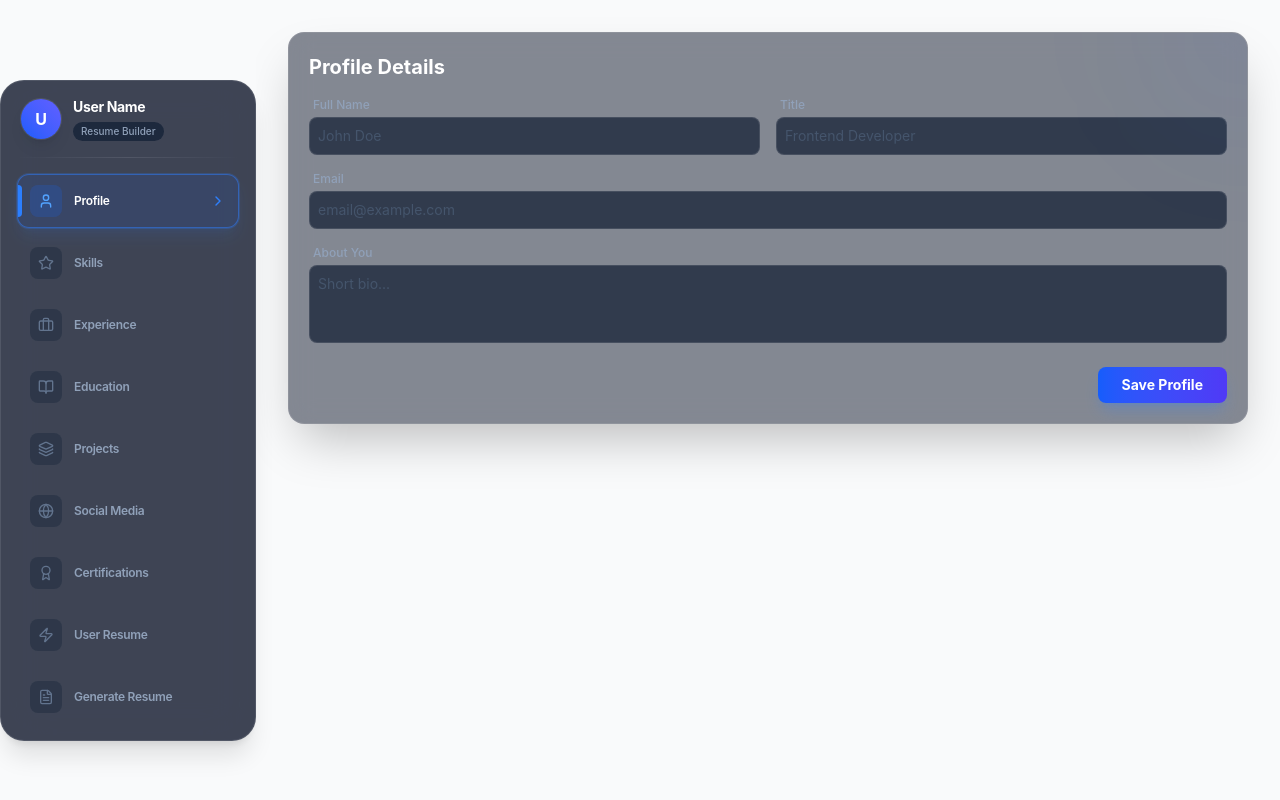
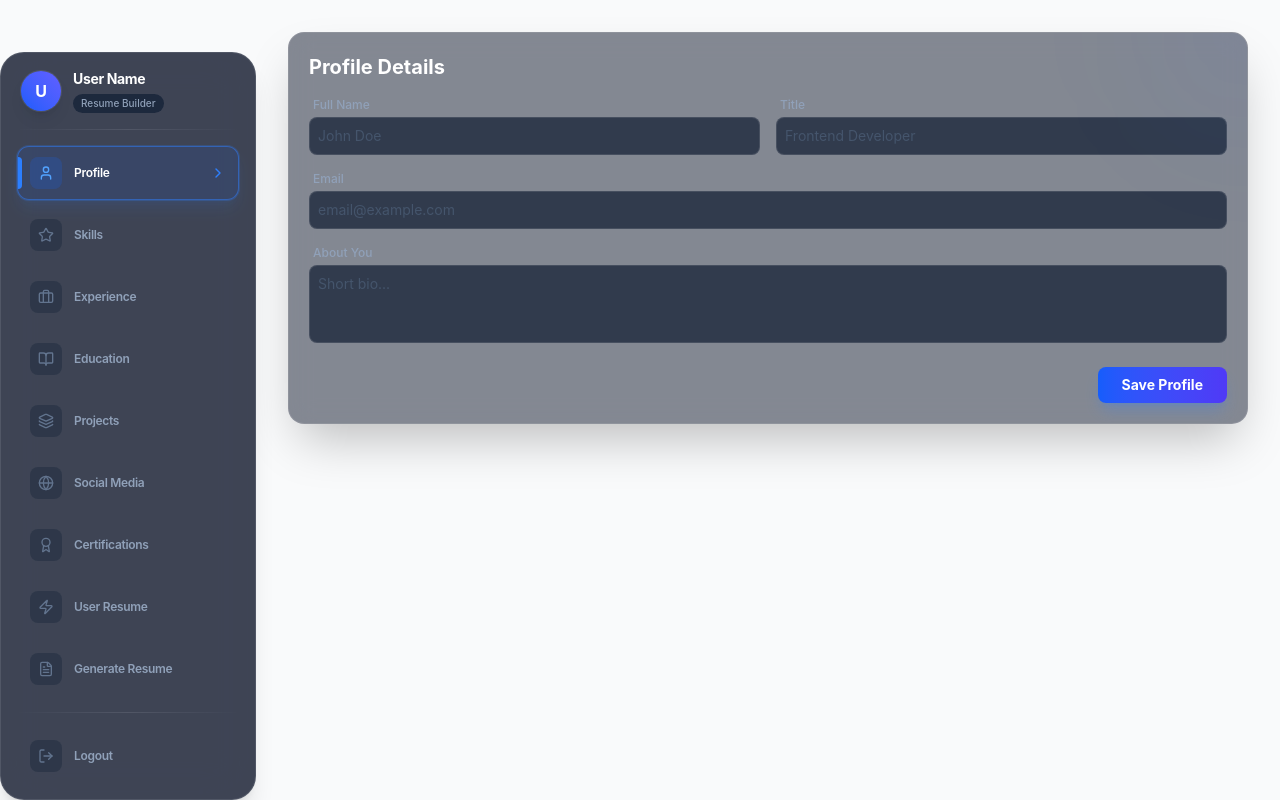
Before and after one commit to kranil7701-baseline/resume-divyanshu-frontend, a Next.js app: page /resumeform in a window 1280 px wide. Built offline with nearby package versions, Linux system fonts and the light colour scheme; a web font is replaced by a local one.

Commit message:
ge0rg5erg

```diff
--- a/components/Sidebar.jsx
+++ b/components/Sidebar.jsx
@@ -1,8 +1,8 @@
 // components/Sidebar.js
 import React from "react";
-import { User, Layers, Briefcase, BookOpen, Star, Award, ChevronRight, FileText, Zap, Globe } from "lucide-react";
+import { User, Layers, Briefcase, BookOpen, Star, Award, ChevronRight, FileText, Zap, Globe, LogOut } from "lucide-react";
 
-export default function Sidebar({ activeTab, setActiveTab, userData }) {
+export default function Sidebar({ activeTab, setActiveTab, userData, handleLogout }) {
   const items = [
     { id: "profile", label: "Profile", Icon: User, color: "text-blue-500", bg: "bg-blue-50" },
     { id: "skills", label: "Skills", Icon: Star, color: "text-yellow-500", bg: "bg-yellow-50" },
@@ -32,7 +32,7 @@ export default function Sidebar({ activeTab, setActiveTab, userData }) {
       <div className="h-px bg-gradient-to-r from-transparent via-white/10 to-transparent" />
 
       {/* Navigation */}
-      <nav className="flex flex-col gap-2">
+      <nav className="flex flex-col gap-2 flex-grow">
         {items.map(({ id, label, Icon, color, bg }) => {
           const isActive = activeTab === id;
           const count = userData && Array.isArray(userData[id]) ? userData[id].length : (userData?.profile && id === 'profile' ? 1 : 0);
@@ -73,6 +73,19 @@ export default function Sidebar({ activeTab, setActiveTab, userData }) {
           );
         })}
       </nav>
+
+      <div className="h-px bg-gradient-to-r from-transparent via-white/10 to-transparent" />
+
+      {/* Logout Button */}
+      <button
+        onClick={handleLogout}
+        className="group relative flex items-center gap-3 w-full px-3 py-2.5 rounded-xl transition-all duration-300 ease-out border border-transparent hover:bg-red-500/10 hover:border-red-500/20 text-slate-400 hover:text-red-400 cursor-pointer"
+      >
+        <div className="p-2 rounded-lg bg-slate-800/50 group-hover:bg-red-500/20 transition-colors duration-300">
+          <LogOut className="w-4 h-4 text-slate-500 group-hover:text-red-400" />
+        </div>
+        <span className="font-semibold text-xs tracking-tight">Logout</span>
+      </button>
     </aside>
   );
 }
--- a/pages/dashboard.jsx
+++ b/pages/dashboard.jsx
@@ -3,6 +3,7 @@
 import { useState, useEffect } from 'react';
 import { useRouter } from 'next/router';
 import { API } from '@/config';
+import { signOut } from 'next-auth/react';
 import ProfileSection from '@/components/ProfileSection';
 import SkillsSection from '@/components/Skills';
 import ExperienceSection from '@/components/Experience';
@@ -21,6 +22,12 @@ export default function Dashboard() {
   const [isAuthenticated, setIsAuthenticated] = useState(false);
   const router = useRouter();
   const [user, setUser] = useState(null);
+
+  const handleLogout = () => {
+    localStorage.removeItem("token");
+    localStorage.removeItem("user");
+    signOut({ callbackUrl: '/signin' });
+  };
 
   const [userData, setUserData] = useState({
     profile: {},
@@ -171,7 +178,7 @@ export default function Dashboard() {
         </header>
 
         <div className="flex flex-col lg:flex-row gap-6 py-4">
-          <Sidebar activeTab={activeTab} setActiveTab={setActiveTab} userData={userData} />
+          <Sidebar activeTab={activeTab} setActiveTab={setActiveTab} userData={userData} handleLogout={handleLogout} />
 
           <main className="flex-1 min-w-0">
             <div className="bg-transparent rounded-3xl min-h-[500px] transition-all duration-300">
```
